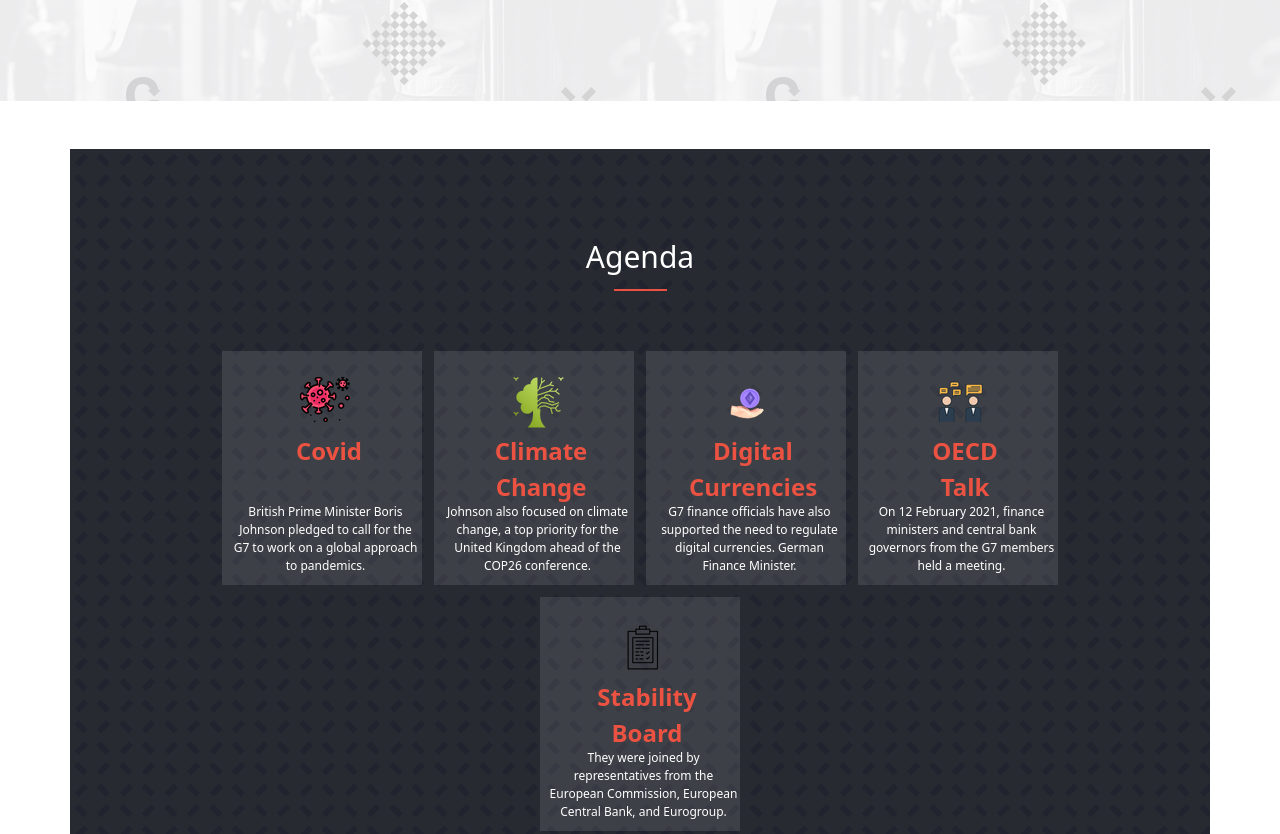
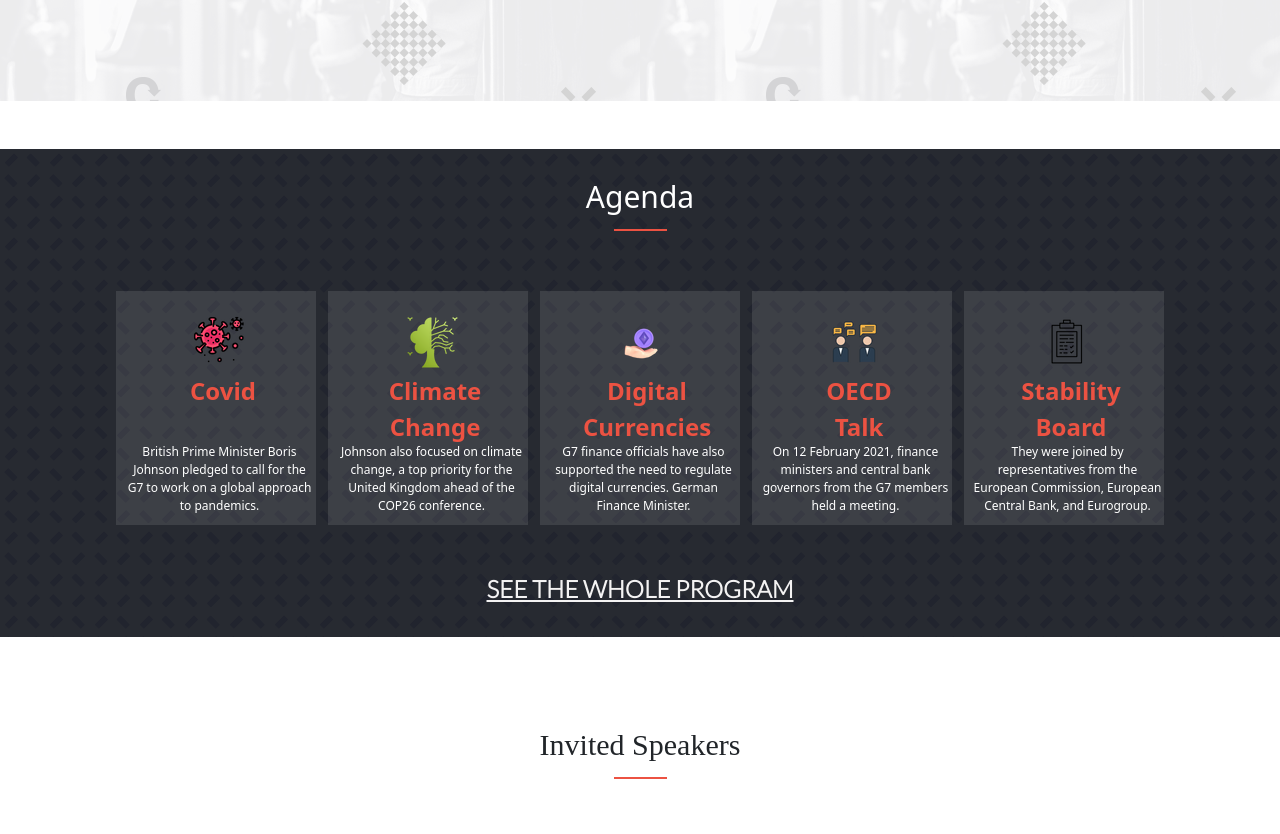
Before and after one commit to Fatima-hub333/Module-1_Capstone-1, a website: page index.html in a window 1280 px wide. Shown: the part 925-1759 px from the top of the page. Drawn offline with nearby package versions, Linux system fonts and the light colour scheme; a web font is replaced by a local one.

Commit message:
Update Index.html

```diff
--- a/index.html
+++ b/index.html
@@ -97,7 +97,7 @@
 </section>
 
 <section id="agenda">
-<div class="container program">
+<div class="container-fluid program">
   <div class="section">
     <h2 class="section-title">Agenda</h2>
     <div class="separator"></div>
```
